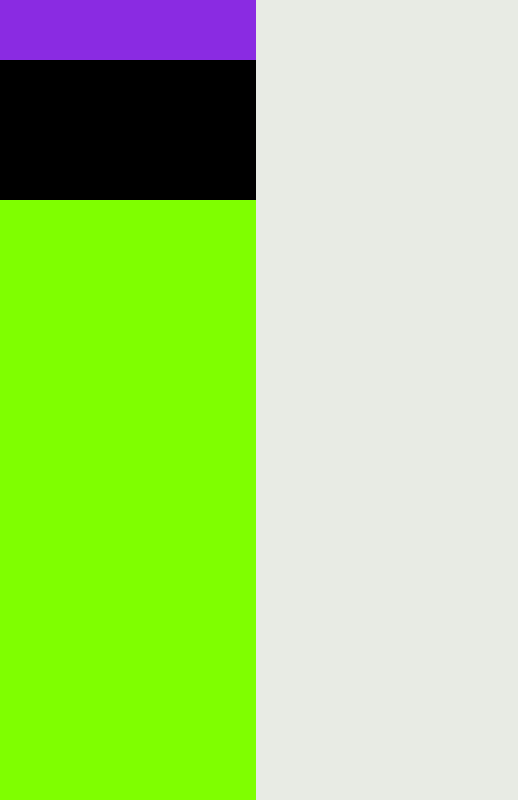
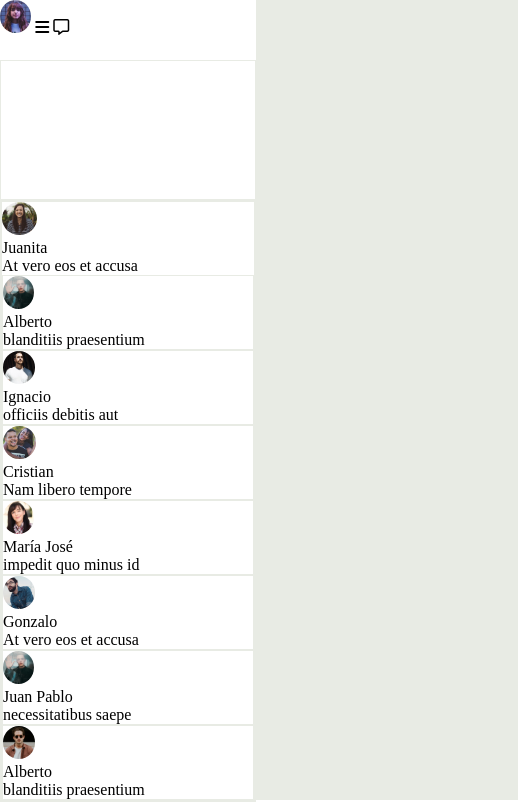
Before and after one commit to NxL22/Desafio-CSS-Grid, a plain HTML site: page index.html in a window 1280 px wide. Shown: the full height of the page, 0-518 px from the left. Drawn offline with nearby package versions, Linux system fonts and the light colour scheme.

Commit message:
actualizacion de la maqueta

```diff
--- /dev/null
+++ b/assets/css/normalize css.css
@@ -0,0 +1,349 @@
+/*! normalize.css v8.0.1 | MIT License | github.com/necolas/normalize.css */
+
+/* Document
+   ========================================================================== */
+
+/**
+ * 1. Correct the line height in all browsers.
+ * 2. Prevent adjustments of font size after orientation changes in iOS.
+ */
+
+ html {
+    line-height: 1.15; /* 1 */
+    -webkit-text-size-adjust: 100%; /* 2 */
+  }
+
+  /* Sections
+     ========================================================================== */
+
+  /**
+   * Remove the margin in all browsers.
+   */
+
+  body {
+    margin: 0;
+  }
+
+  /**
+   * Render the `main` element consistently in IE.
+   */
+
+  main {
+    display: block;
+  }
+
+  /**
+   * Correct the font size and margin on `h1` elements within `section` and
+   * `article` contexts in Chrome, Firefox, and Safari.
+   */
+
+  h1 {
+    font-size: 2em;
+    margin: 0.67em 0;
+  }
+
+  /* Grouping content
+     ========================================================================== */
+
+  /**
+   * 1. Add the correct box sizing in Firefox.
+   * 2. Show the overflow in Edge and IE.
+   */
+
+  hr {
+    box-sizing: content-box; /* 1 */
+    height: 0; /* 1 */
+    overflow: visible; /* 2 */
+  }
+
+  /**
+   * 1. Correct the inheritance and scaling of font size in all browsers.
+   * 2. Correct the odd `em` font sizing in all browsers.
+   */
+
+  pre {
+    font-family: monospace, monospace; /* 1 */
+    font-size: 1em; /* 2 */
+  }
+
+  /* Text-level semantics
+     ========================================================================== */
+
+  /**
+   * Remove the gray background on active links in IE 10.
+   */
+
+  a {
+    background-color: transparent;
+  }
+
+  /**
+   * 1. Remove the bottom border in Chrome 57-
+   * 2. Add the correct text decoration in Chrome, Edge, IE, Opera, and Safari.
+   */
+
+  abbr[title] {
+    border-bottom: none; /* 1 */
+    text-decoration: underline; /* 2 */
+    text-decoration: underline dotted; /* 2 */
+  }
+
+  /**
+   * Add the correct font weight in Chrome, Edge, and Safari.
+   */
+
+  b,
+  strong {
+    font-weight: bolder;
+  }
+
+  /**
+   * 1. Correct the inheritance and scaling of font size in all browsers.
+   * 2. Correct the odd `em` font sizing in all browsers.
+   */
+
+  code,
+  kbd,
+  samp {
+    font-family: monospace, monospace; /* 1 */
+    font-size: 1em; /* 2 */
+  }
+
+  /**
+   * Add the correct font size in all browsers.
+   */
+
+  small {
+    font-size: 80%;
+  }
+
+  /**
+   * Prevent `sub` and `sup` elements from affecting the line height in
+   * all browsers.
+   */
+
+  sub,
+  sup {
+    font-size: 75%;
+    line-height: 0;
+    position: relative;
+    vertical-align: baseline;
+  }
+
+  sub {
+    bottom: -0.25em;
+  }
+
+  sup {
+    top: -0.5em;
+  }
+
+  /* Embedded content
+     ========================================================================== */
+
+  /**
+   * Remove the border on images inside links in IE 10.
+   */
+
+  img {
+    border-style: none;
+  }
+
+  /* Forms
+     ========================================================================== */
+
+  /**
+   * 1. Change the font styles in all browsers.
+   * 2. Remove the margin in Firefox and Safari.
+   */
+
+  button,
+  input,
+  optgroup,
+  select,
+  textarea {
+    font-family: inherit; /* 1 */
+    font-size: 100%; /* 1 */
+    line-height: 1.15; /* 1 */
+    margin: 0; /* 2 */
+  }
+
+  /**
+   * Show the overflow in IE.
+   * 1. Show the overflow in Edge.
+   */
+
+  button,
+  input { /* 1 */
+    overflow: visible;
+  }
+
+  /**
+   * Remove the inheritance of text transform in Edge, Firefox, and IE.
+   * 1. Remove the inheritance of text transform in Firefox.
+   */
+
+  button,
+  select { /* 1 */
+    text-transform: none;
+  }
+
+  /**
+   * Correct the inability to style clickable types in iOS and Safari.
+   */
+
+  button,
+  [type="button"],
+  [type="reset"],
+  [type="submit"] {
+    -webkit-appearance: button;
+  }
+
+  /**
+   * Remove the inner border and padding in Firefox.
+   */
+
+  button::-moz-focus-inner,
+  [type="button"]::-moz-focus-inner,
+  [type="reset"]::-moz-focus-inner,
+  [type="submit"]::-moz-focus-inner {
+    border-style: none;
+    padding: 0;
+  }
+
+  /**
+   * Restore the focus styles unset by the previous rule.
+   */
+
+  button:-moz-focusring,
+  [type="button"]:-moz-focusring,
+  [type="reset"]:-moz-focusring,
+  [type="submit"]:-moz-focusring {
+    outline: 1px dotted ButtonText;
+  }
+
+  /**
+   * Correct the padding in Firefox.
+   */
+
+  fieldset {
+    padding: 0.35em 0.75em 0.625em;
+  }
+
+  /**
+   * 1. Correct the text wrapping in Edge and IE.
+   * 2. Correct the color inheritance from `fieldset` elements in IE.
+   * 3. Remove the padding so developers are not caught out when they zero out
+   *    `fieldset` elements in all browsers.
+   */
+
+  legend {
+    box-sizing: border-box; /* 1 */
+    color: inherit; /* 2 */
+    display: table; /* 1 */
+    max-width: 100%; /* 1 */
+    padding: 0; /* 3 */
+    white-space: normal; /* 1 */
+  }
+
+  /**
+   * Add the correct vertical alignment in Chrome, Firefox, and Opera.
+   */
+
+  progress {
+    vertical-align: baseline;
+  }
+
+  /**
+   * Remove the default vertical scrollbar in IE 10+.
+   */
+
+  textarea {
+    overflow: auto;
+  }
+
+  /**
+   * 1. Add the correct box sizing in IE 10.
+   * 2. Remove the padding in IE 10.
+   */
+
+  [type="checkbox"],
+  [type="radio"] {
+    box-sizing: border-box; /* 1 */
+    padding: 0; /* 2 */
+  }
+
+  /**
+   * Correct the cursor style of increment and decrement buttons in Chrome.
+   */
+
+  [type="number"]::-webkit-inner-spin-button,
+  [type="number"]::-webkit-outer-spin-button {
+    height: auto;
+  }
+
+  /**
+   * 1. Correct the odd appearance in Chrome and Safari.
+   * 2. Correct the outline style in Safari.
+   */
+
+  [type="search"] {
+    -webkit-appearance: textfield; /* 1 */
+    outline-offset: -2px; /* 2 */
+  }
+
+  /**
+   * Remove the inner padding in Chrome and Safari on macOS.
+   */
+
+  [type="search"]::-webkit-search-decoration {
+    -webkit-appearance: none;
+  }
+
+  /**
+   * 1. Correct the inability to style clickable types in iOS and Safari.
+   * 2. Change font properties to `inherit` in Safari.
+   */
+
+  ::-webkit-file-upload-button {
+    -webkit-appearance: button; /* 1 */
+    font: inherit; /* 2 */
+  }
+
+  /* Interactive
+     ========================================================================== */
+
+  /*
+   * Add the correct display in Edge, IE 10+, and Firefox.
+   */
+
+  details {
+    display: block;
+  }
+
+  /*
+   * Add the correct display in all browsers.
+   */
+
+  summary {
+    display: list-item;
+  }
+
+  /* Misc
+     ========================================================================== */
+
+  /**
+   * Add the correct display in IE 10+.
+   */
+
+  template {
+    display: none;
+  }
+
+  /**
+   * Add the correct display in IE 10.
+   */
+
+  [hidden] {
+    display: none;
+  }
--- a/assets/css/style.css
+++ b/assets/css/style.css
@@ -20,19 +20,26 @@
 
 .contactos_estado_usuario {
     flex: 0 0 7.5%;
-    background-color: blueviolet;
+    background-color: #fff;
+
 }
 
 .contactos_nuevo_chat {
     flex: 0 0 17.5%;
-    background-color: black;
+    background-color: #fff;
+    border:solid 1px #E8EBE4;
 }
 
 .contactos_contactos {
     flex: 1 0 0;
-    background-color: chartreuse;
+    background-color: #fff;
+    border:solid 1px #E8EBE4;
+    flex-direction: column;
 }
 
+.border{
+    border:solid 1px #E8EBE4;
+}
 
 .principal {
     background-color: #E8EBE4;
@@ -64,6 +71,13 @@
     padding: 0 1.5rem;
 }
 
+.foto_perfil{
+    border-radius: 50%;
+    height: 33px;
+}
+
+
+
 .principal_logo img {
     width: 250px;
 }
--- a/index.html
+++ b/index.html
@@ -15,17 +15,95 @@
         <!-- Contactos -->
         <div class="contactos">
             <div class="contactos_estado_usuario">
-
+                <img class="foto_perfil" src="./assets/img/maria.jpg" alt="imagen del perfil usuario">
+                <!--icono de barra de menu-->
+                <i class="fa-solid fa-bars"></i>
+                <!--icono de mensaje-->
+                <i class="fa-regular fa-message"></i>
             </div>
 
             <div class="contactos_nuevo_chat">
 
             </div>
 
-            <div class="contactos_contactos">
+        <div class="contactos_contactos">
+            <!--Contacto #1-->
+                <div class="border">
+                    <img class="foto_perfil" src="./assets/img/Screen Shot 2018-11-28 at 15.27.14.jpg" alt="foto perfil de Juanita">
+                    <p>
+                        Juanita<hr>
+                        <span>At vero eos et accusa</span>
+                    </p>
 
+                    <!--Contacto #2-->
+                    <div class="border">
+                        <img class="foto_perfil" src="./assets/img/Screen Shot 2018-11-28 at 15.32.16.jpg" alt="foto perfil de Alberto">
+                        <p>
+                            Alberto<hr>
+                            <span>blanditiis praesentium</span>
+                        </p>
+                    </div>
+
+                    <!--Contacto #3-->
+                    <div class="border">
+                        <img class="foto_perfil" src="./assets/img/Screen Shot 2018-11-28 at 15.30.34.jpg" alt="foto perfil de Ignacio">
+                        <p>
+                            Ignacio<hr>
+                            <span>officiis debitis aut</span>
+                        </p>
+                    </div>
+
+                    <!--Contacto #4-->
+                    <div class="border">
+                        <img class="foto_perfil" src="./assets/img/Screen Shot 2018-11-28 at 15.28.30.jpg" alt="foto perfil de Cristian">
+                        <p>
+                            Cristian<hr>
+                            <span>Nam libero tempore</span>
+                        </p>
+                    </div>
+
+                    <!--Contacto #5-->
+                    <div class="border">
+                        <img class="foto_perfil" src="./assets/img/Screen Shot 2018-11-28 at 15.32.44.jpg" alt="foto perfil de María José">
+                        <p>
+                            María José<hr>
+
+                            <span>impedit quo minus id</span>
+                        </p>
+                    </div>
+
+                    <!--Contacto #6-->
+                    <div class="border">
+                        <img class="foto_perfil" src="./assets/img/Screen Shot 2018-11-28 at 15.31.09.jpg" alt="foto perfil de Gonzalo">
+                        <p>
+                            Gonzalo<hr>
+                            <span>At vero eos et accusa</span>
+                        </p>
+                    </div>
+
+                    <!--Contacto #7-->
+                    <div class="border">
+                        <img class="foto_perfil" src="./assets/img/Screen Shot 2018-11-28 at 15.32.16.jpg" alt="foto perfil de Juan Pablo">
+                        <p>
+                            Juan Pablo<hr>
+                        <span>necessitatibus saepe</span>
+                        </p>
+                    </div>
+
+                    <!--Contacto #8-->
+                    <div class="border">
+                        <img class="foto_perfil" src="./assets/img/Screen Shot 2018-11-28 at 15.30.54.jpg" alt="foto perfil de Alberto">
+                        <p>
+                            Alberto<hr>
+                        <span>blanditiis praesentium</span>
+                        </p>
+                    </div>
+
+
+                </div>
             </div>
         </div>
+
 
         <!-- Sección principal -->
         <div class="principal">
@@ -43,5 +121,12 @@
             </div>
         </div>
     </div>
+
+
+
+
+
+
+    <script src="https://kit.fontawesome.com/01a546307e.js" crossorigin="anonymous"></script>
 </body>
 </html>
```
